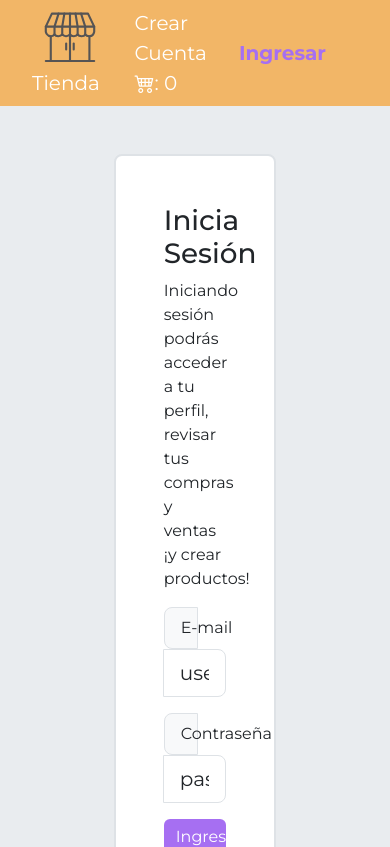
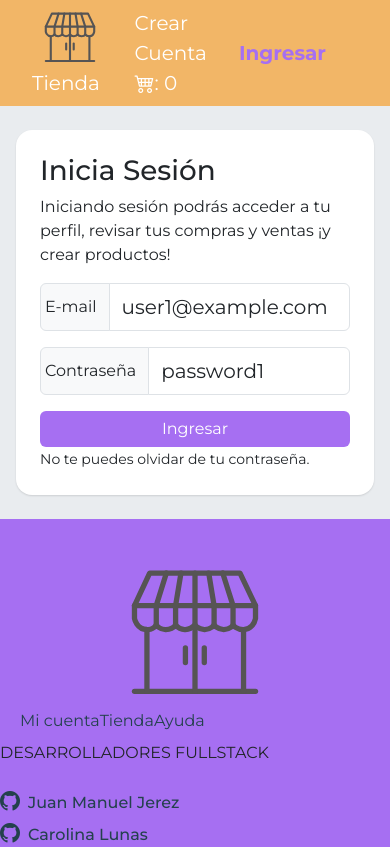
Before and after one commit to carolinalunasfarah/marketplace-frontend-react-user, a React (Vite) app: page /inicia-sesion in a window 390 px wide. Shown: the top 847 px of the page. Built offline with nearby package versions, Linux system fonts and the light colour scheme.

Commit message:
Add more responsive stuff

```diff
--- a/src/views/Login.jsx
+++ b/src/views/Login.jsx
@@ -1,49 +1,57 @@
-import { useState, useContext, useEffect } from "react"
+import { useState, useContext } from "react"
 import { useNavigate } from "react-router-dom"
 import { DataContext } from "../context/DataContext"
-import { Container, Row, Col, Form, InputGroup, Button, Alert } from "react-bootstrap"
 
-const emailRegex = /^[A-Z0-9._%+-]+@[A-Z0-9.-]+\.[A-Z]{2,}$/i
+// Bootstrap
+import { Container, Row, Col, Form, InputGroup, Button } from "react-bootstrap";
+
+// SweetAlert2
+import Swal from "sweetalert2"
+
 const initialForm = { email: 'user1@example.com', password: 'password1' }
 
 const Login = () => {
   const { users } = useContext(DataContext)
   const [user, setUser] = useState(initialForm)
-  const [email, setEmail] = useState('')
-  const [password, setPassword] = useState('')
-  const [showAlert, setShowAlert] = useState(false)
   const navigate = useNavigate()
 
   const handleUser = (event) => setUser({ ...user, [event.target.name]: event.target.value })
 
   const handleSubmit = async (event) => {
     event.preventDefault();
-    if (!user.email.trim() || !user.password.trim()) {
-      setShowAlert(true)
-    }
-
-    if (!emailRegex.test(user.email)) {
-      return window.alert('El formato del email no es correcto!')
+    if (!user.email || !user.password) {
+      Swal.fire({
+        icon: "error",
+        title: "Ups...",
+        text: "Todos los campos son obligatorios!",
+      });
+      return;
     }
 
     const findId = users.find(u => u.email === user.email && u.password === user.password);
     if (findId) {
       navigate(`/mi-perfil/${findId.id_user}`)
     } else {
-      setShowAlert(true)
+      Swal.fire({
+        icon: "error",
+        title: "Ups...",
+        text: "Tu cuenta no existe.",
+      });
+      return;
     }
   }
 
 
   return (
     <Container fluid className="bg-body-secondary">
-        <Row className="d-flex justify-content-center py-5">
-          <Col className="bg-white col-5 border border-2 rounded-3 p-5">
+      <Row className="d-flex justify-content-center mx-1 mx-lg-0 py-4">
+        <Col className="col-12 col-md-6 bg-white box-shadow rounded-4 p-4">
           <h1>Inicia Sesión</h1>
           <p>Iniciando sesión podrás acceder a tu perfil, revisar tus compras y ventas ¡y crear productos!</p>
+          <section>
             <Form onSubmit={handleSubmit}>
-              <InputGroup size="lg" className="mb-3">
-                <InputGroup.Text id="inputGroup-sizing-lg" className="fs-6 px-3 w-25">E-mail</InputGroup.Text>
+              <InputGroup className="mb-3">
+                <InputGroup.Text className="fs-6 ps-1 ps-lg-3">E-mail</InputGroup.Text>
                 <Form.Control
                   type="text"
                   id="email"
@@ -54,8 +62,8 @@ const Login = () => {
                   required
                 />
               </InputGroup>
-              <InputGroup size="lg" className="mb-3">
-                <InputGroup.Text id="inputGroup-sizing-lg" className="fs-6 px-3 w-25">Contraseña</InputGroup.Text>
+              <InputGroup className="mb-3">
+                <InputGroup.Text className="fs-6 ps-1 ps-lg-3">Contraseña</InputGroup.Text>
                 <Form.Control
                   type="text"
                   id="password"
@@ -68,12 +76,12 @@ const Login = () => {
               </InputGroup>
               <Button type="submit" className="bg-primary border-0 w-100">Ingresar</Button>
             </Form>
-            {showAlert && (
-              <Alert variant="danger" onClose={() => setShowAlert(false)} dismissible className="mt-4">
-                El e-mail o contraseña es incorrecto.
-              </Alert>
-            )}</Col>
+            <small className="text-center">No te puedes olvidar de tu contraseña.</small>
+          </section>
+
+        </Col>
       </Row>
+
     </Container>
   )
 }
--- a/src/views/UserProfile.jsx
+++ b/src/views/UserProfile.jsx
@@ -24,10 +24,10 @@ const UserProfile = () => {
     setOpen(false)
     setIsLinkClicked(true)
   }
-
+console.log(users)
   return (
     <Container fluid className="bg-body-secondary">
-      <Row className="row-cols-12 mx-1 mx-lg-0 py-4 gap-4 justify-content-center">
+      <Row className="mx-1 mx-lg-0 py-4 gap-4 justify-content-center">
         <Col className="col-12 col-lg-2 rounded-4 box-shadow bg-white p-2">
           <section className="d-flex flex-row flex-lg-column justify-content-lg-center align-items-lg-center gap-4">
             <div style={{ width: '100px', height: '100px' }}>
```
Lines whose indentation alone changed are shown as unchanged.
